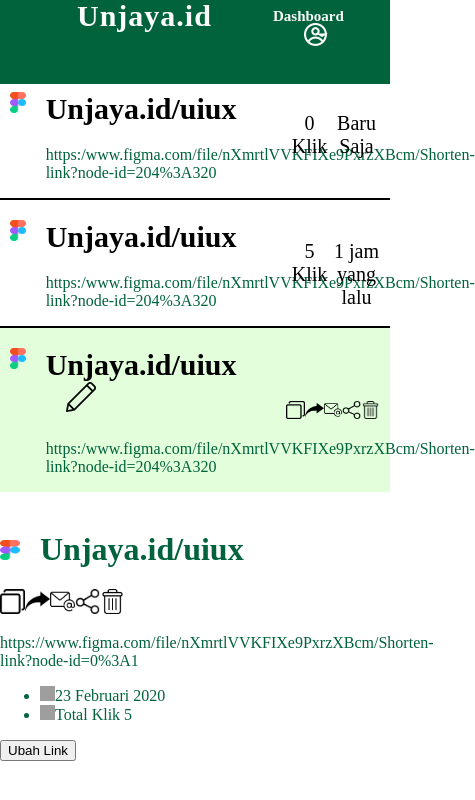
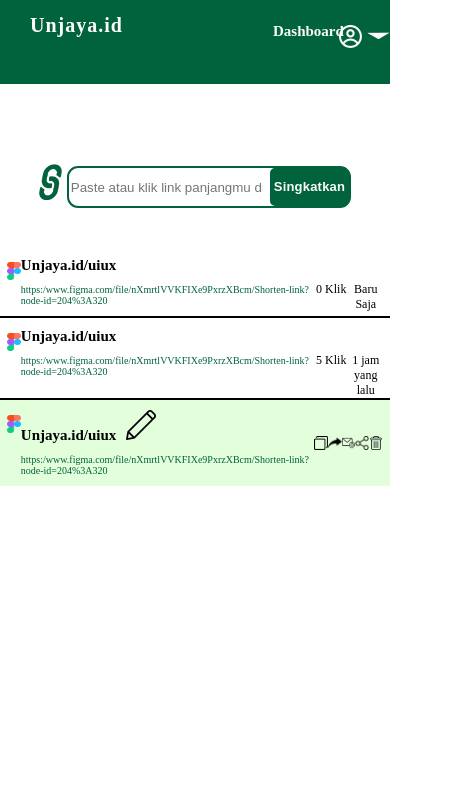
Before and after one commit to SokKanaTorajd/fe-unjaya-short-url, a Next.js app: page /dashboard2 in a window 390 px wide. Shown: the top 800 px of the page, 475 px wide, since content can reach past the window. Built offline with nearby package versions, Linux system fonts and the light colour scheme; grey boxes are pictures that could not be loaded.

Commit message:
update dashboard.css

```diff
--- a/styles/dashboard.css
+++ b/styles/dashboard.css
@@ -11,7 +11,6 @@
     display: flex;
     justify-content: space-between;
     width: 100%;
-    left: 832px;
     top: 65px;
     position: fixed;
   }
@@ -25,14 +24,13 @@
 .akun {
   position: absolute;
   left: 78%;
-  right: 15.91%;
   margin-top: 23px;
 }
 .poly {
   position: absolute;
-  left: 81%;
-  right: 15.91%;
+  left: 83%;
   margin-top: 23px;
+  cursor: pointer;
 }
 .header h1{
   position: absolute;
@@ -59,12 +57,31 @@
   left: 70%;
 }
 .headernya h2:hover{
-  /* padding: 5px 20px; */
   border-radius: 11px;
   height: 18px;
   width: 138px;
 }
+/* usetbin */
+.userbin{
+  display: none;
+  width: fit-content;
+  padding: 8px;
+  height: fit-content;
+  position: absolute;
+  top: 11%;
+  left: 83%;
+  border-radius: 11px;
+  border: 2px solid black;
+  color: black;
+}
+a{
+  text-decoration: none;
+}
+.userbin a{
+  color: black;
+}
 
+/* ubah Link */
 .ubahlinknya{
   left: 0px;
   margin-top: auto;
@@ -74,7 +91,20 @@
   line-height: 1.5;
   font-size: 15px;
   text-align: center;
-  height: 65vh;
+  height: fit-content;
+  margin-bottom: 10%;
+}
+.ubahlinknya-d{
+  left: 0px;
+  margin-top: 40%;
+  margin-left: auto;
+  margin-right: auto;
+  width: 80%;
+  line-height: 1.5;
+  font-size: 15px;
+  text-align: center;
+  height: fit-content;
+  margin-bottom: 10%;
 }
 .flex1{
   display: flex;
@@ -91,9 +121,7 @@
   border: 2px solid var(--green-color) ;
   border-radius: 11px;
   box-sizing: border-box;
-
 }
-
 .g-flex1 button{
   margin-left: 5px;
   flex: 1;
@@ -116,93 +144,29 @@
   border: none;
   outline: none;
   border-radius: 11px;
+  background-color: transparent;
 }
-.total-link h1{
-  position: absolute;
-  width: 20px;
-  height: 18px;
-  left: 80px;
-  top: 211px;
-  font-family: Montserrat;
-  font-style: normal;
-  font-weight: bold;
+
+/* B A G I A N   G R A F I K */
+.dash{
+  width: 100%;
+  margin-top: 8%;
+  display: grid;
+  grid-template-columns: 20% 80%;
+  margin-bottom: 10%;
+}
+.dash>.ket{
+  text-align: end;
+  padding-top: 20%;
   font-size: 20px;
-  line-height: 18px;
-  /* identical to box height, or 60% */
-  display: flex;
-  align-items: center;
-  text-align: center;
-  letter-spacing: 0.3px;
-
-  color: #00633B;
+  line-height: 2rem;
 }
-.total-link h2{
-  position: absolute;
-  width: 147px;
-  height: 18px;
-  left: 140px;
-  top: 211px;
-  font-family: Montserrat;
-  font-style: normal;
-  font-weight: bold;
-  font-size: 20px;
-  line-height: 18px;
-  /* identical to box height, or 60% */
-  display: flex;
-  align-items: center;
-  text-align: center;
-  letter-spacing: 0.3px;
-  color: #00633B;
-
-}
-.total-klik h1{
-  position: absolute;
-  width: 20px;
-  height: 18px;
-  left: 80px;
-  top: 270px;
-  font-family: Montserrat;
-  font-style: normal;
-  font-weight: bold;
-  font-size: 20px;
-  line-height: 18px;
-  /* identical to box height, or 60% */
-  display: flex;
-  align-items: center;
-  text-align: center;
-  letter-spacing: 0.3px;
-  color: #00633B;
-}
-.total-klik h2{
-  position: absolute;
-  width: 147px;
-  height: 18px;
-  left: 140px;
-  top: 270px;
-  font-family: Montserrat;
-  font-style: normal;
-  font-weight: bold;
-  font-size: 20px;
-  line-height: 18px;
-  /* identical to box height, or 60% */
-  display: flex;
-  align-items: center;
-  text-align: center;
-  letter-spacing: 0.3px;
-  color: #00633B;
-}
-/* B A G I A N   G R A F I K */
 .grafik {
-  width: 700px;
-
+  width: 80%;
   height: 370px;
   align-items: center;
   letter-spacing: 0.3px;
-  margin-top: 100px;
-  margin-left:  300px;
-}
-.canvas {
-  background-color: linear-gradient(180deg, #00633B 0%, rgba(23, 255, 198, 0) 100%);
+  padding-left:5%  ;
 }
 /* riwayat */
 .riwayat{
@@ -232,7 +196,6 @@
 h1 span{
   padding-left: 20px;
 }
-
 .option-click, .just-now{
   width: 15%;
   color: black;
@@ -250,7 +213,82 @@
   justify-content: space-between;
 }
 
-@media(max-width:768px){
+/* ubah link popup */
+.ubahLinkPop{
+  display: none;
+  margin: 15% 25% auto 25%;
+  background-color: #fefefe;
+  width: 50%;
+  border: none;
+  box-shadow:  2px 3px 8px 1px #7a7878;
+  border-radius: 18px;
+  height: fit-content;
+  padding: 0 20px;
+  position: fixed;
+  z-index: 1;
+  top: 0;
+  padding-bottom: 2%;
+}
+.ubahLinkPop>.ubahLinkPop-h{
+  width: 100%;
+  padding-top: 10px;
+  display: flex;
+  justify-content: space-between;
+  font-size: 10px;
+}
+.ubahLinkPop-h>.ki{
+  width: 65%;
+}
+.ubahLinkPop-h>.ka{
+  width: 35%;
+  display: flex;
+  justify-content: space-between;
+}
+.ubahLink-m{
+ width: 100%;
+ padding: 0 0 0 7%;
+ font-size: 14px;
+}
+.ubahLink-m ul{
+  list-style-type: none;
+  display: flex;
+  text-align: start;
+  padding-left: 0px;
+}
+.ubahLink-m li{
+  padding: 10px;
+}
+li span{
+  margin-left: 5px;
+}
+.ubahLink-m>.ubahLink-b{
+  padding: 10px 20px;
+  color: white;
+  background-color: var(--green-color);
+  border: none;
+  font-family: Montserrat;
+  font-weight: bold;
+  font-size: 15px;
+  border-radius: 8px;
+  cursor: pointer;
+}
+
+@media(max-width:786px){
+  .navbardash>.header{
+    margin-top: 10px;
+  }
+  .dashb{
+    margin-top: 15px;
+  }
+  .akun {
+    left: 85%;
+    margin-top: 10px;
+  }
+  .poly {
+    position: absolute;
+    left: 90%;
+    margin-top: 10px;
+  }
   .flex1{
     display: flex;
     flex-direction:row;
@@ -258,4 +296,75 @@
     margin: auto;
     margin-bottom: 20px;
 }
+  /* grafik */
+  .dash{
+    width: 100%;
+    margin-top: 20%;
+    display: grid;
+    grid-template-columns: 20% 80%;
+    margin-bottom: 10%;
   }
+  .riwayat>.riwayat1{
+    padding: 0 7px;
+  }
+  .riwayat1>.img-fig{
+    width: 4%;
+    margin-top: 15px;
+    margin-right: 0px;
+  }
+  .ket-riwayat{
+    width: 75%;
+  }
+  .ket-riwayat h1{
+    font-size: 15px;
+  }
+  h1 span{
+    padding-left: 10px;
+  }
+  .option-click, .just-now{
+    width: 10%;
+    font-size: 15px;
+    margin-top: 35px;
+  }
+  .options{
+    width: 20%;
+  }
+
+
+}
+
+@media(max-width:500px){
+  .dashb{
+    left:83%;
+  }
+  .akun {
+    left: 87%;
+    margin-top: 10px;
+  }
+  .poly {
+    position: absolute;
+    left: 94%;
+    margin-top: 10px;
+  }
+  .header h1{
+    left: 30px;
+    font-size: 20px;
+  }
+  .userbin{
+    padding: 1px;
+  }
+  .dash>.ket{
+    font-size: 15px;
+    line-height: 1rem;
+  }
+  .ket-riwayat{
+    width: 85%;
+  }
+  .option-click, .just-now{
+    width: 10%;
+    font-size: 12px;
+  }
+  .ket-riwayat p{
+    font-size: 10px;
+  }
+}
```
Lines whose indentation alone changed are shown as unchanged.
